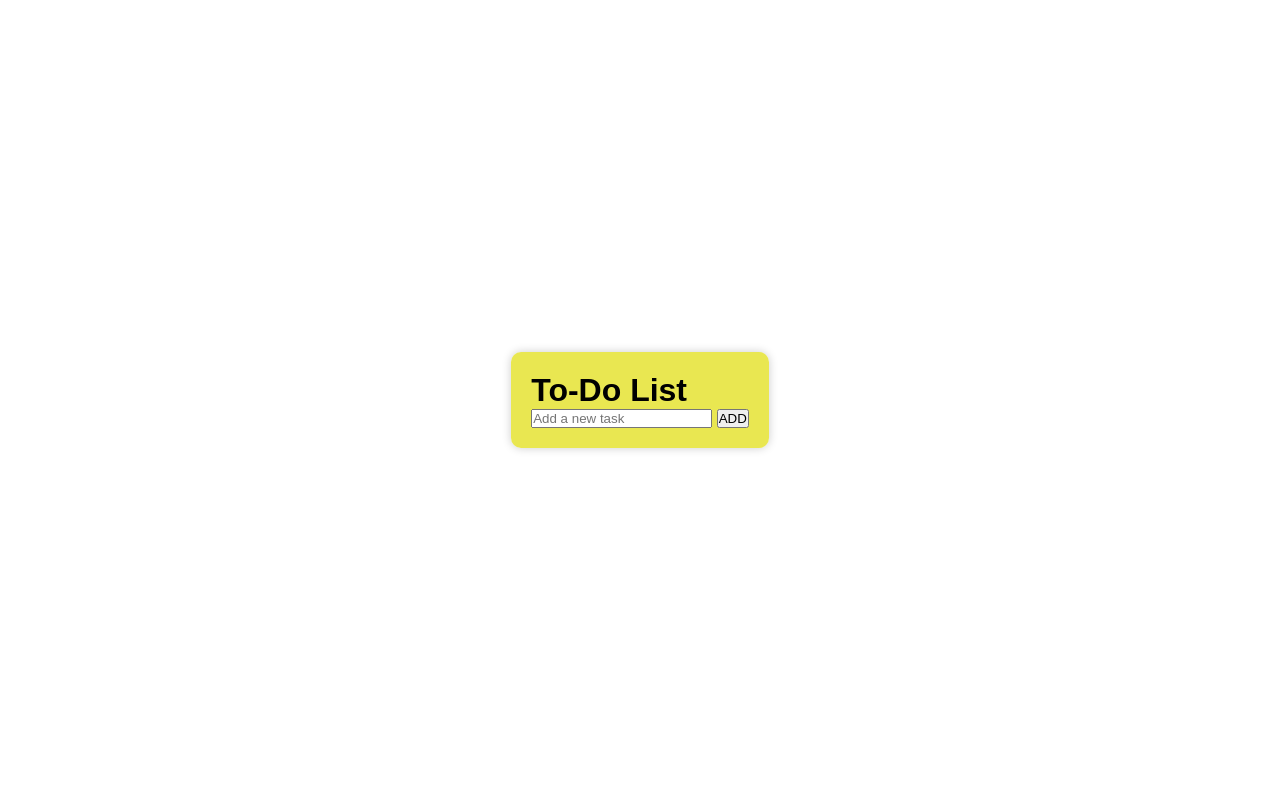
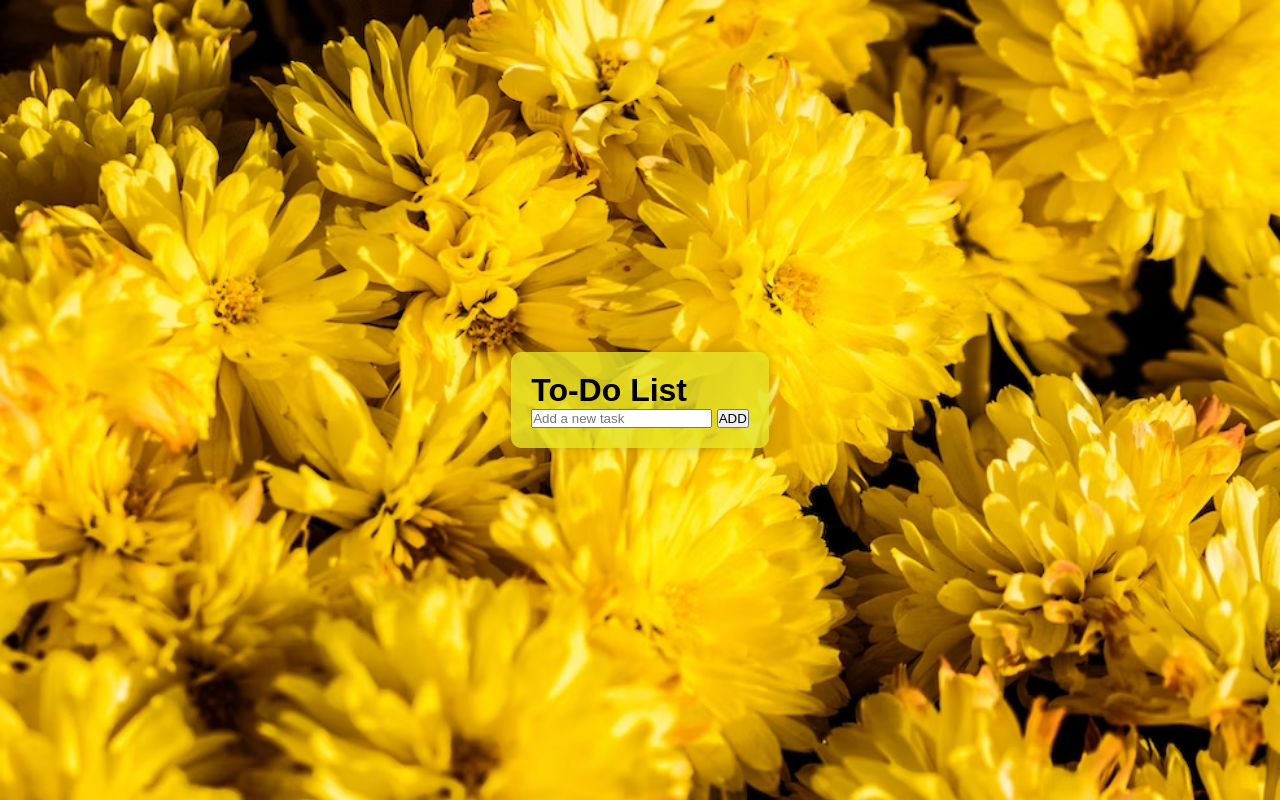
Before and after one commit to rkvkeerthana/jsform-validation, a plain HTML site: page todo.html in a window 1280 px wide. Drawn offline with Linux system fonts and the light colour scheme.

Commit message:
Update style.css

```diff
--- a/style.css
+++ b/style.css
@@ -254,7 +254,7 @@ body {
   /*todo style*/
 body {
     font-family: Arial, sans-serif;
-    background-image: url('img/pic.avif');
+    background-image: url('pic.avif');
     background-size: cover;
     background-position: center;
     background-attachment: fixed;
```
